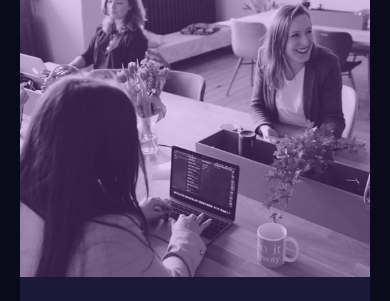
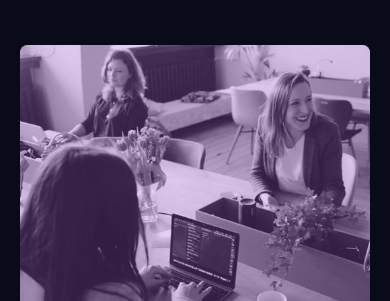
Before and after one commit to JayJey96/statspreviewcard, a plain HTML site: page index.html in a window 390 px wide. Shown: the top 301 px of the page. Drawn offline with Linux system fonts and the light colour scheme.

Commit message:
Update index.html

```diff
--- a/index.html
+++ b/index.html
@@ -85,10 +85,16 @@
       height: 100%;
     }
     @media only screen and (max-width: 920px) {
+      body {
+        align-items: start;
+        height: 100%;
+      }
       .container {
+        margin-top: 3em;
         width: 350px;
         grid-template-columns: 1fr;
         grid-template-rows: 300px 1fr;
+        margin-bottom: 3em;
       }
       .left {
         order: 1;
```
